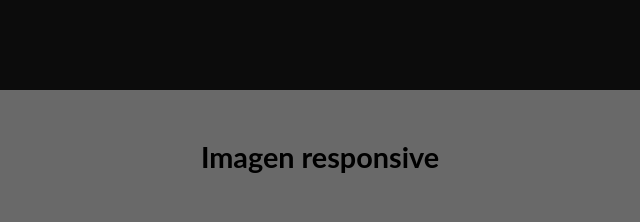
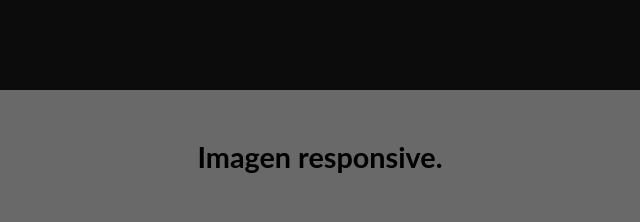
Before and after one commit to cr7felipe/proyecto--Menu-responsive, a plain HTML site: page folder/index.html in a window 1280 px wide. Shown: the top 222 px of the page, 320-960 px from the left. Drawn offline with Linux system fonts and the light colour scheme.

Commit message:
ssdsdsdesasad

```diff
--- a/folder/index.html
+++ b/folder/index.html
@@ -25,7 +25,7 @@
         </nav>
 
     </header>
-    <h1>Imagen responsive</h1>
+    <h1>Imagen responsive.</h1>
     <div class="container">
         <img src="peope.jpg">
     </div>
```
